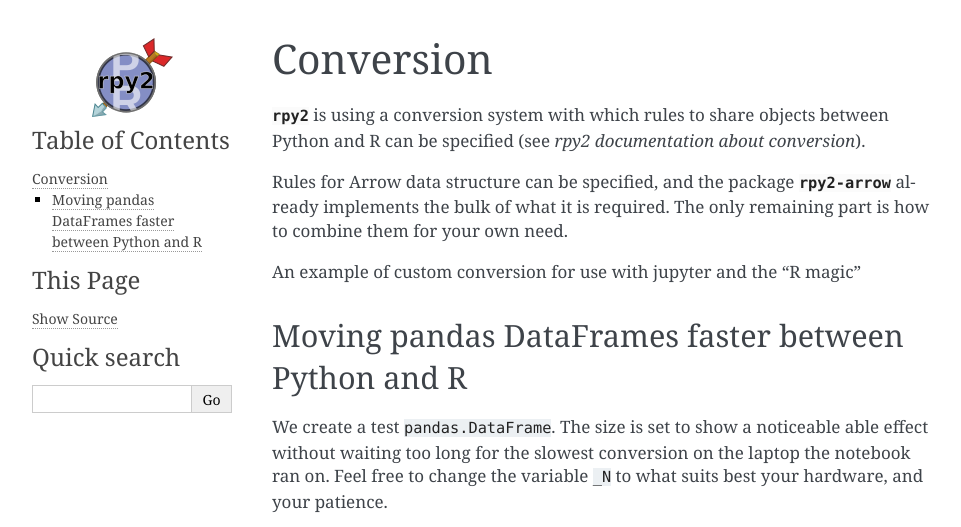
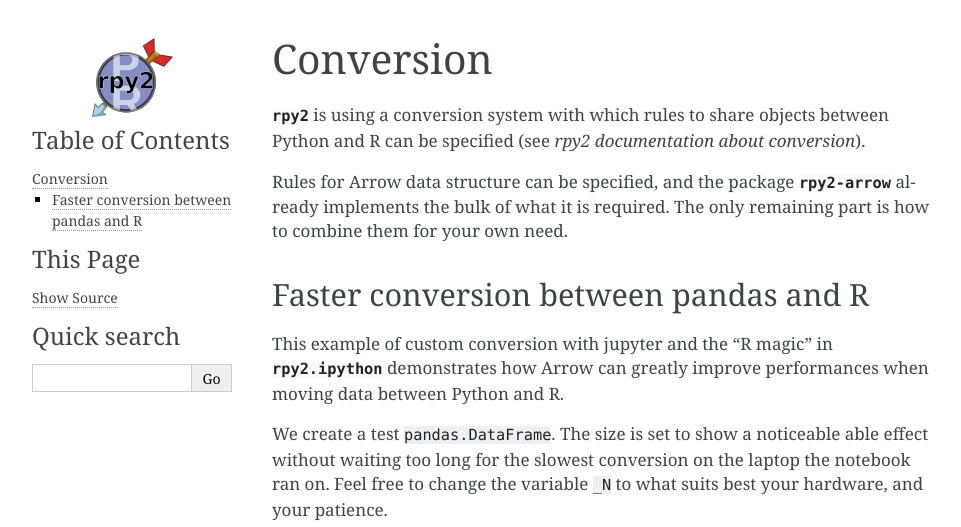
Before and after one commit to rpy2/rpy2-arrow, a Sphinx documentation site: the page built from doc/conversion.rst, in a window 1280 px wide and 900 px high, cut to the strip 0-527 px from the top of the window. Shown: the whole strip, without its empty margins (148-1109 px from the left). Built offline with Sphinx 7.4.7, drawn with Linux system fonts in a browser that asks for light colours.

Commit message:
Shorter title and minor edits.

```diff
--- a/doc/conversion.rst
+++ b/doc/conversion.rst
@@ -13,8 +13,6 @@ Rules for Arrow data structure can be specified, and the package
 :mod:`rpy2-arrow` already implements the bulk of what it is required.
 The only remaining part is how to combine them for your own need.
 
-An example of custom conversion for use with jupyter and the "R magic"
-
 .. _faster rpy2 conversions:
 
 .. include:: notebooks/faster-rpy2-conversion.rst
--- a/doc/notebooks/faster-rpy2-conversion.rst
+++ b/doc/notebooks/faster-rpy2-conversion.rst
@@ -1,5 +1,10 @@
-Moving pandas DataFrames faster between Python and R
-----------------------------------------------------
+Faster conversion between pandas and R
+--------------------------------------
+
+This example of custom conversion with jupyter and the
+"R magic" in :mod:`rpy2.ipython` demonstrates how
+Arrow can greatly improve performances when moving
+data between Python and R.
 
 We create a test ``pandas.DataFrame``. The size is set to show a
 noticeable able effect without waiting too long for the slowest
```
